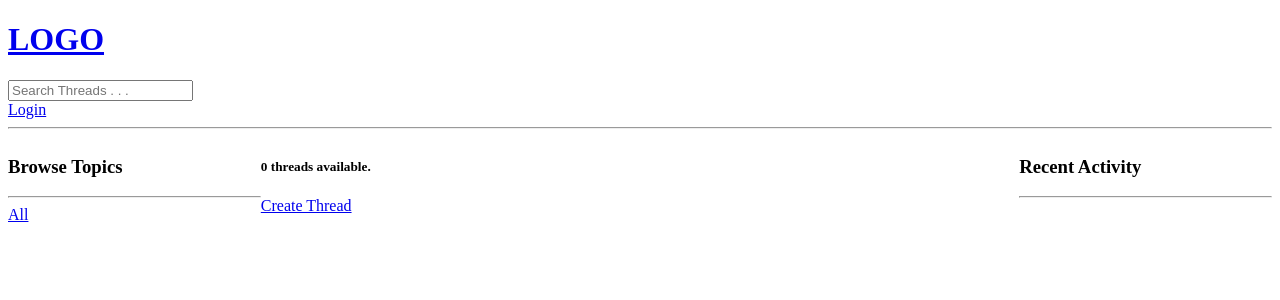
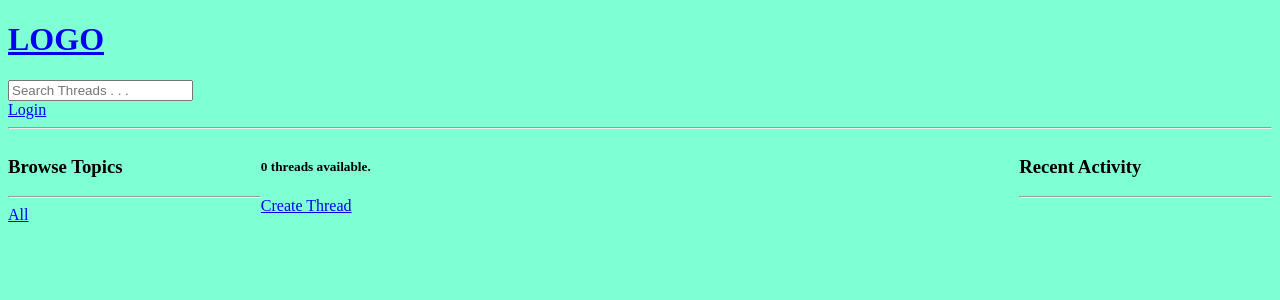
Before and after one commit to bluestero/threadscape, a Django app: page / in a window 1280 px wide. Shown: the top 300 px of the page. Run offline with Django 5.2, Linux system fonts and the light colour scheme; data that the repository does not hold is empty.

Commit message:
Created proper static structure.

```diff
--- a/threadscape/base/templates/base/activity_component.html
+++ b/threadscape/base/templates/base/activity_component.html
@@ -7,7 +7,7 @@
 <div>
 
     <!-- Activity content -->
-    <small>@{{ message.user }} {{ message.created|timesince }} ago</small>
+    <small><a href = "{% url 'profile' message.user.id %}">@{{ message.user }}</a> {{ message.created|timesince }} ago</small>
     <small>Replied to post "{{ message.thread }}"</small>
     <p>{{ message }}</p>
 
--- /dev/null
+++ b/threadscape/static/styles/main.css
@@ -0,0 +1,3 @@
+body {
+    background-color: aquamarine;
+}
--- a/threadscape/templates/main.html
+++ b/threadscape/templates/main.html
@@ -1,12 +1,16 @@
 <!--DOCUMENT INFO-->
 <!DOCTYPE html>
 <html>
+
+<!--Loading the static files-->
+{% load static %}
 
 <!--Header and other imports-->
 <head>
     <meta charset='utf-8'>
     <link rel="shortcut icon" href="#">
     <meta http-equiv='X-UA-Compatible' content='IE=edge'>
+    <link rel="stylesheet" href="{% static 'styles/main.css' %}">
     <title>{% block title %}Default Title{% endblock title %}</title>
     <meta name='viewport' content='width=device-width, initial-scale=1'>
 </head>
```
